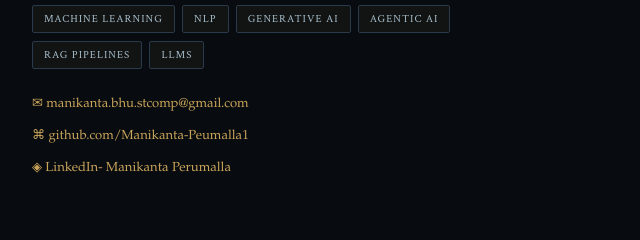
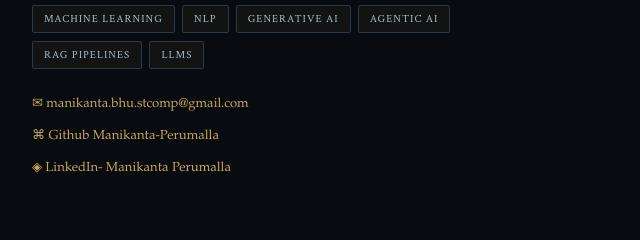
Before and after one commit to Manikanta-Peumalla1/Manikanta-Peumalla1.github.io, a plain HTML site: page index.html in a window 1280 px wide. Shown: the part 1300-1540 px from the top of the page, 222-862 px from the left. Drawn offline with nearby package versions, Linux system fonts and the light colour scheme; a web font is replaced by a local one.

Commit message:
Update index.html

```diff
--- a/index.html
+++ b/index.html
@@ -300,7 +300,7 @@ footer a:hover{color:var(--gold);}
         </div>
         <div class="about-links">
           <a href="mailto:manikanta.bhu.stcomp@gmail.com">✉ manikanta.bhu.stcomp@gmail.com</a>
-          <a href="https://github.com/Manikanta-Peumalla1" target="_blank">⌘ github.com/Manikanta-Peumalla1</a>
+          <a href="https://github.com/Manikanta-Peumalla1" target="_blank">⌘ Github Manikanta-Perumalla</a>
           <a href="https://www.linkedin.com/in/manikanta-perumalla/" target="_blank">◈ LinkedIn- Manikanta Perumalla</a>
         </div>
       </div>
```
